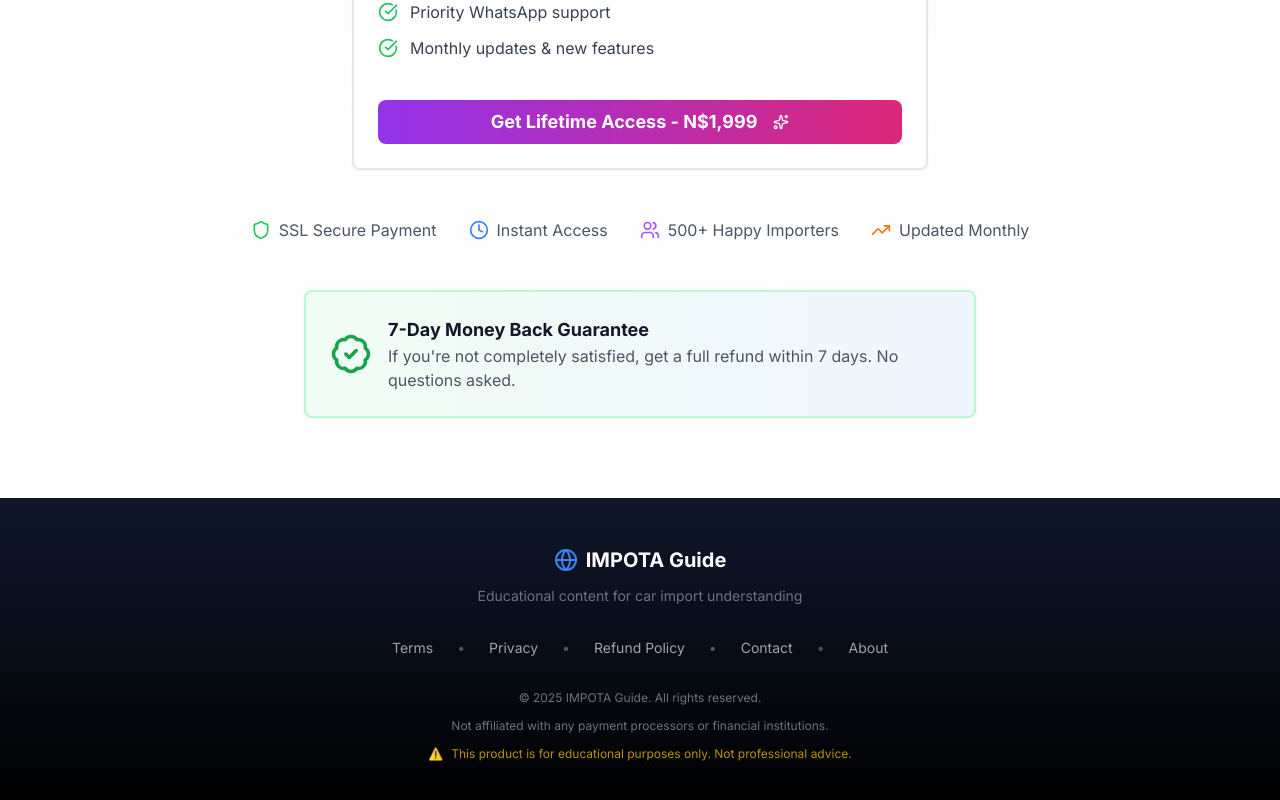
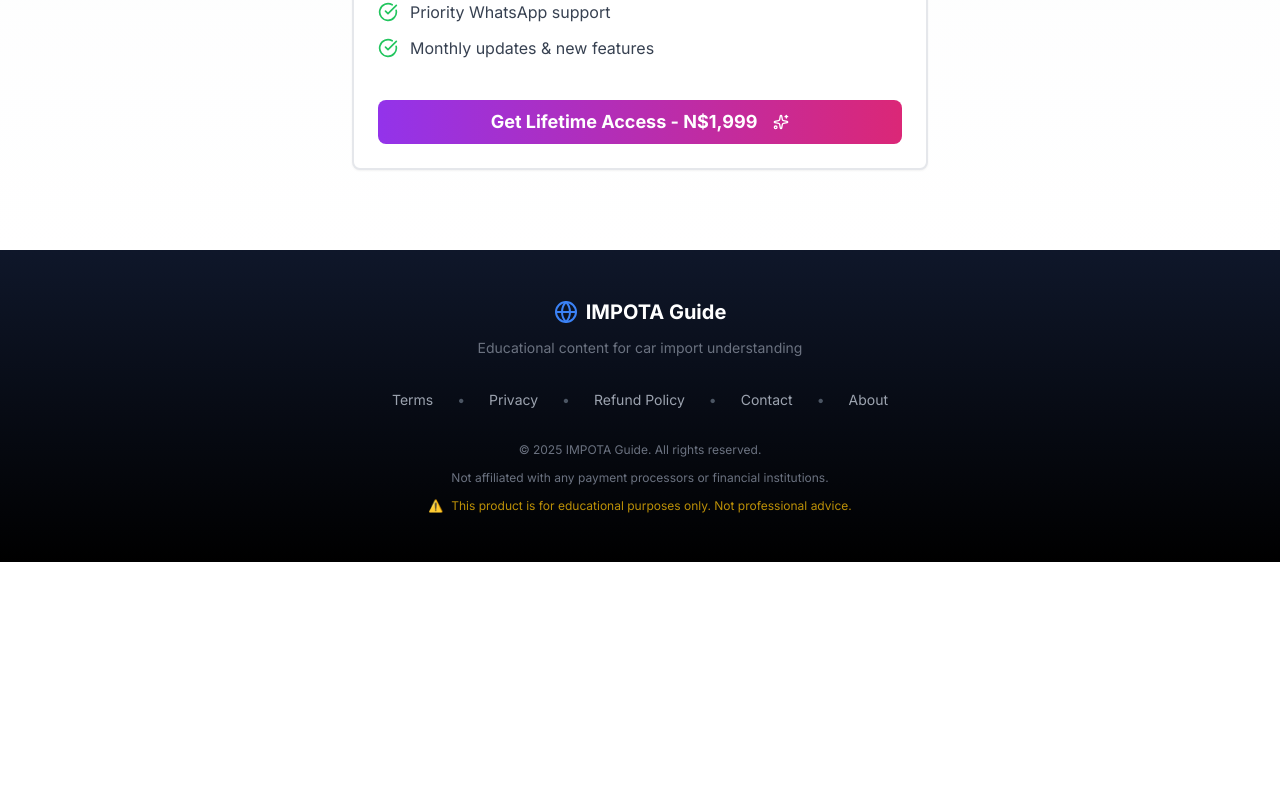
Before and after one commit to Mvula88/calculator, a Next.js app: page /na/guide in a window 1280 px wide. Shown: the part 3903-4703 px from the top of the page. After the commit the page ends 4465 px from the top, so only its background shows below. Built offline with nearby package versions, Linux system fonts and the light colour scheme; no server answers.

Commit message:
Remove trust badges and money back guarantee from NA guide pricing section
- Removed SSL Secure Payment badge
- Removed Instant Access badge
- Removed 500+ Happy Importers badge
- Removed Updated Monthly badge
- Removed 7-Day Money Back Guarantee card

```diff
--- a/app/na/guide/page.tsx
+++ b/app/na/guide/page.tsx
@@ -642,40 +642,6 @@ export default function NamibiaGuidePage() {
             </Card>
           </div>
 
-          {/* Trust Badges */}
-          <div className="mt-12 flex flex-wrap items-center justify-center gap-8 text-gray-600">
-            <div className="flex items-center gap-2">
-              <Shield className="h-5 w-5 text-green-500" />
-              <span>SSL Secure Payment</span>
-            </div>
-            <div className="flex items-center gap-2">
-              <Clock className="h-5 w-5 text-blue-500" />
-              <span>Instant Access</span>
-            </div>
-            <div className="flex items-center gap-2">
-              <Users className="h-5 w-5 text-purple-500" />
-              <span>500+ Happy Importers</span>
-            </div>
-            <div className="flex items-center gap-2">
-              <TrendingUp className="h-5 w-5 text-orange-500" />
-              <span>Updated Monthly</span>
-            </div>
-          </div>
-
-          {/* Money Back Guarantee */}
-          <div className="mt-12 text-center">
-            <Card className="max-w-2xl mx-auto bg-gradient-to-r from-green-50 to-blue-50 border-2 border-green-200">
-              <CardContent className="p-6">
-                <div className="flex items-center justify-center gap-4">
-                  <BadgeCheck className="h-12 w-12 text-green-600" />
-                  <div className="text-left">
-                    <h4 className="font-bold text-lg text-gray-900">7-Day Money Back Guarantee</h4>
-                    <p className="text-gray-600">If you're not completely satisfied, get a full refund within 7 days. No questions asked.</p>
-                  </div>
-                </div>
-              </CardContent>
-            </Card>
-          </div>
         </div>
       </section>
       )}
```
